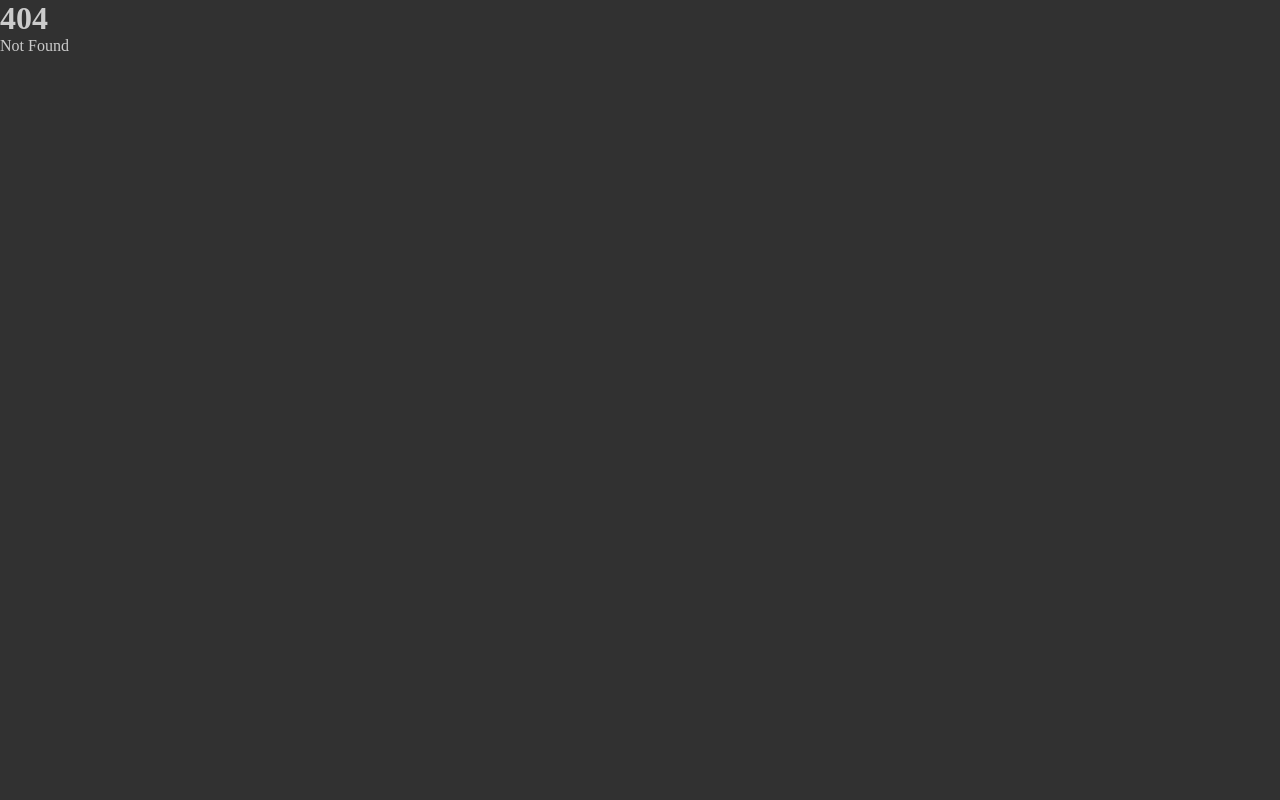
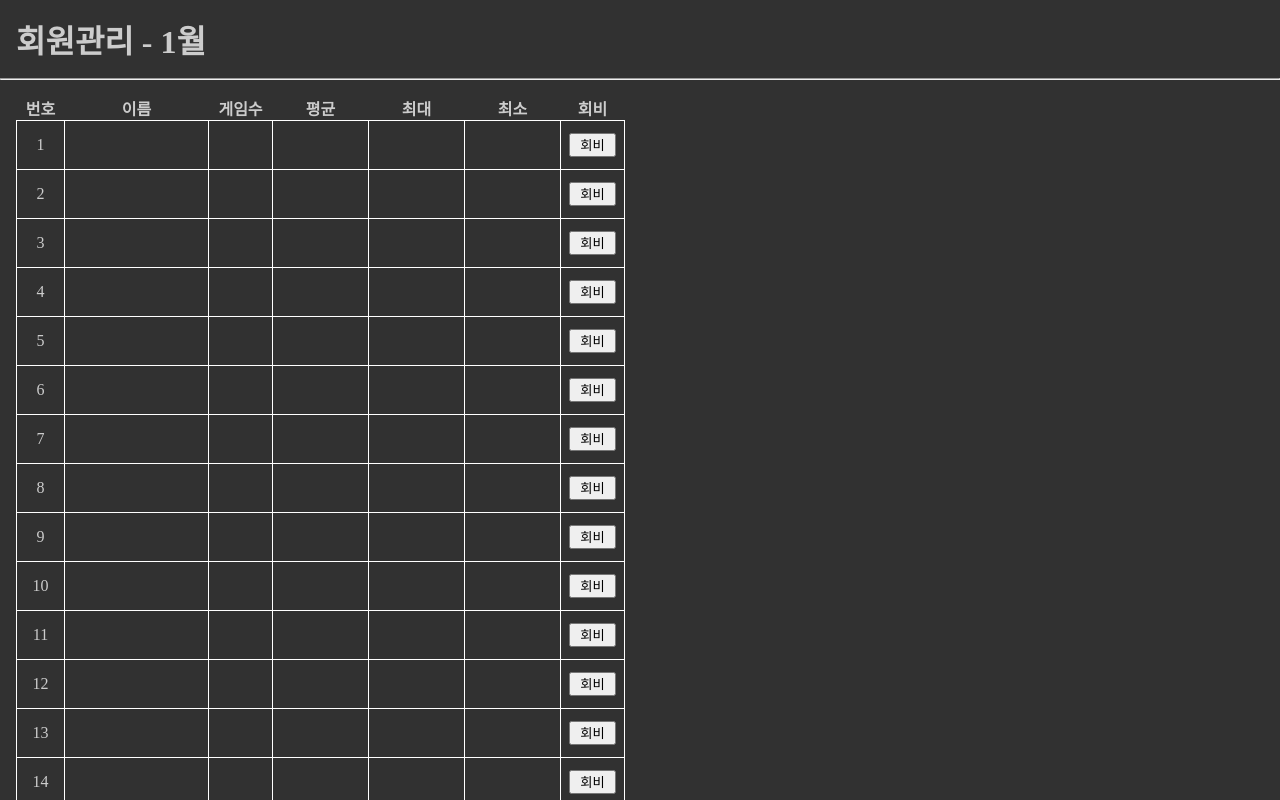
Before and after one commit to BallboyDev/bowling-admin-page, a SvelteKit app: page /member in a window 1280 px wide. Before the commit this address had no page. Shown: the top 800 px of the page. Built offline with nearby package versions, Linux system fonts and the light colour scheme.

Commit message:
20250107

```diff
--- /dev/null
+++ b/src/routes/components/Title.svelte
@@ -0,0 +1,21 @@
+<script>
+    const { title } = $props();
+</script>
+
+<div class="title">
+    <h1>{title} - 1월</h1>
+</div>
+
+<hr />
+
+<style>
+    .title {
+        margin: 1rem;
+        display: flex;
+        align-items: end;
+
+        & > h1 {
+            margin-right: 1rem;
+        }
+    }
+</style>
--- /dev/null
+++ b/src/routes/member/+page.svelte
@@ -0,0 +1,86 @@
+<script>
+    import Title from "../components/Title.svelte";
+
+    const memberList = new Array(32);
+</script>
+
+<Title title="회원관리" />
+
+<div class="contents">
+    <table>
+        <thead>
+            <tr>
+                <th>번호</th>
+                <th>이름</th>
+                <th>게임수</th>
+                <th>평균</th>
+                <th>최대</th>
+                <th>최소</th>
+                <th>회비</th>
+            </tr>
+        </thead>
+        <tbody>
+            {#each memberList as member, i}
+                <tr>
+                    <td class="index">{i + 1}</td>
+                    <td class="name"></td>
+                    <td class="count"></td>
+                    <td class="avg"></td>
+                    <td class="max"></td>
+                    <td class="min"></td>
+                    <td class="dues">
+                        <button>회비</button>
+                    </td>
+                </tr>
+            {/each}
+        </tbody>
+    </table>
+</div>
+
+<style lang="scss">
+    .contents {
+        padding: 1rem;
+    }
+
+    table {
+        border-collapse: collapse;
+    }
+
+    thead {
+        position: sticky;
+    }
+
+    td {
+        height: 3rem;
+        border: 1px solid white;
+        text-align: center;
+        line-height: 3rem;
+    }
+
+    .index {
+        width: 3rem;
+    }
+    .name {
+        width: 9rem;
+    }
+    .count {
+        width: 4rem;
+    }
+    .avg {
+        width: 6rem;
+    }
+    .max {
+        width: 6rem;
+    }
+    .min {
+        width: 6rem;
+    }
+    .dues {
+        width: 4rem;
+
+        & > button {
+            width: 75%;
+            height: 50%;
+        }
+    }
+</style>
--- /dev/null
+++ b/src/routes/score/+page.svelte
@@ -0,0 +1,20 @@
+<script>
+    import Title from "../components/Title.svelte";
+</script>
+
+<Title title="점수 관리" />
+
+<div class="contents">
+    <table>
+        <thead>
+            <tr></tr>
+        </thead>
+        <tbody></tbody>
+    </table>
+</div>
+
+<style>
+    .contents {
+        padding: 1rem;
+    }
+</style>
--- /dev/null
+++ b/src/routes/score/temp2.svelte
@@ -0,0 +1,69 @@
+<script>
+    const member = ["member1", "member2", "member3"];
+    const days = new Array(31);
+</script>
+
+<h1 class="month">1월</h1>
+<hr />
+
+<div class="table-container">
+    <table>
+        <thead>
+            <tr>
+                <th>test</th>
+                {#each days as day, i}
+                    <th>{i + 1}</th>
+                {/each}
+            </tr>
+        </thead>
+        <tbody>
+            {#each member as name}
+                <tr>
+                    <td>{name}</td>
+                    {#each days as day, i}
+                        <td>{i + 1}</td>
+                    {/each}
+                </tr>
+            {/each}
+        </tbody>
+    </table>
+</div>
+
+<style>
+    .table-container {
+        width: 100%; /* 전체 테이블 너비 */
+        overflow-x: auto; /* 가로 스크롤 활성화 */
+    }
+
+    table {
+        width: 100%; /* 테이블의 기본 너비 */
+        border-collapse: collapse; /* 테두리 중첩 제거 */
+    }
+
+    thead th {
+        position: sticky;
+        top: 0; /* 헤더를 고정 */
+        background-color: #f1f1f1;
+        z-index: 1;
+    }
+
+    th,
+    td {
+        padding: 10px;
+        text-align: left;
+        border: 1px solid #ddd; /* 셀 구분선 */
+        white-space: nowrap; /* 텍스트 줄바꿈 방지 */
+    }
+
+    tbody {
+        display: block; /* tbody를 블록 요소로 설정 */
+        overflow-x: auto; /* 가로 스크롤 활성화 */
+        white-space: nowrap; /* 셀 내용 줄바꿈 방지 */
+    }
+
+    tr {
+        display: table; /* 행을 테이블 요소로 유지 */
+        width: 100%; /* tbody 영역 내에서 테이블 크기를 맞춤 */
+        table-layout: fixed; /* 고정된 테이블 레이아웃 */
+    }
+</style>
```
Also changed, not shown: src/routes/+page.svelte (+7 -61 lines), src/routes/score/temp.svelte (renamed from src/routes/temp.svelte).
